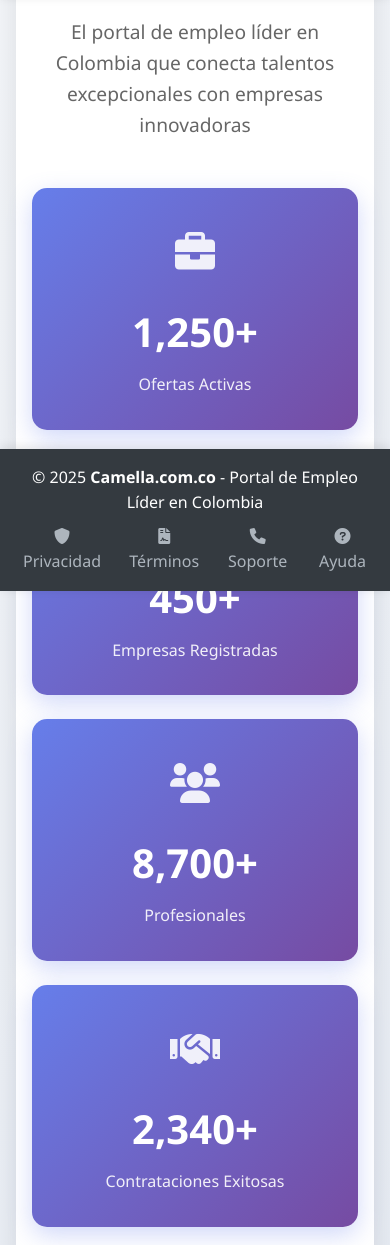
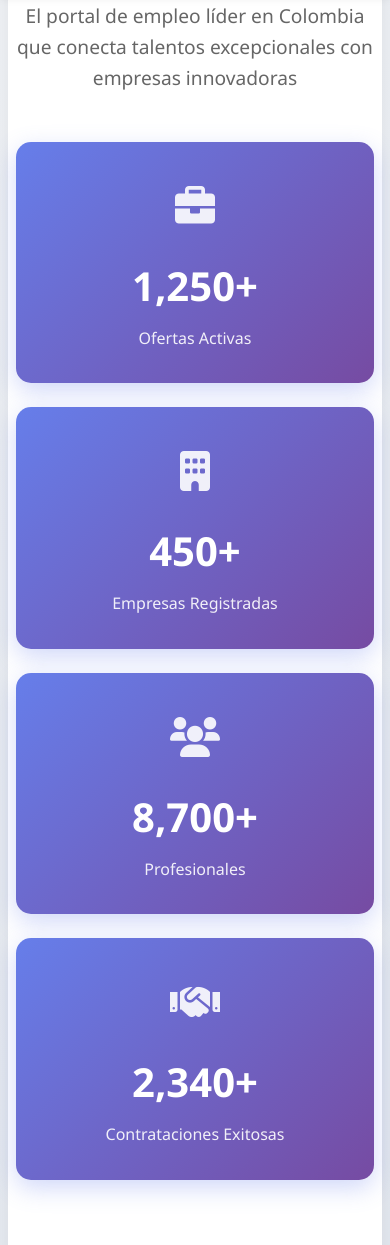
Before and after one commit to jmqp7373/camella, a PHP site: page /index.php?view=footer in a window 390 px wide. Shown: the part 253-1498 px from the top of the page. Run offline with PHP 8.4, Linux system fonts and the light colour scheme.

Commit message:
Mejorar comportamiento responsive del footer
- Footer fijo solo en pantallas grandes (>768px)
- Footer normal (no fijo) en dispositivos móviles y tablets
- Eliminado padding-bottom del body en móviles
- Añadido flexbox al body en móviles para mejor distribución
- Mejorado espaciado y transiciones
- Footer se mueve naturalmente con el scroll en móviles
- Mantiene funcionalidad completa en todas las resoluciones

```diff
--- a/assets/css/style.css
+++ b/assets/css/style.css
@@ -15,7 +15,6 @@
     background: linear-gradient(135deg, #f5f7fa 0%, #c3cfe2 100%);
     min-height: 100vh;
     padding-top: 80px; /* Espacio para header fijo */
-    padding-bottom: 60px; /* Espacio para footer fijo */
 }
 
 /* ========================================
@@ -202,10 +201,10 @@
 }
 
 /* ========================================
-   FOOTER FIJO
+   FOOTER RESPONSIVE
    ======================================== */
 .main-footer {
-    position: fixed;
+    position: relative;
     bottom: 0;
     left: 0;
     right: 0;
@@ -213,8 +212,8 @@
     color: white;
     text-align: center;
     padding: 1rem;
-    z-index: 1000;
     box-shadow: 0 -2px 10px rgba(0,0,0,0.1);
+    margin-top: auto;
 }
 
 .footer-content {
@@ -245,6 +244,21 @@
 /* ========================================
    RESPONSIVE
    ======================================== */
+
+/* Footer fijo solo en pantallas grandes */
+@media (min-width: 769px) {
+    .main-footer {
+        position: fixed;
+        bottom: 0;
+        z-index: 1000;
+    }
+
+    body {
+        padding-bottom: 60px; /* Espacio para footer fijo en desktop */
+    }
+}
+
+/* Responsive para móviles y tablets */
 @media (max-width: 768px) {
     .header-content {
         flex-direction: column;
@@ -259,11 +273,16 @@
 
     body {
         padding-top: 120px;
+        padding-bottom: 0; /* Sin padding para footer en móvil */
+        display: flex;
+        flex-direction: column;
+        min-height: 100vh;
     }
 
     .main-content {
         margin: 1rem;
         padding: 1rem;
+        flex: 1; /* Ocupa el espacio disponible */
     }
 
     .categories-tree {
@@ -278,6 +297,11 @@
     .footer-content {
         flex-direction: column;
         gap: 0.5rem;
+    }
+
+    .main-footer {
+        position: relative; /* Footer normal en móvil */
+        margin-top: 2rem; /* Separación del contenido */
     }
 }
 
@@ -388,6 +412,36 @@
     background: #138496;
 }
 
+/* ========================================
+   MEJORAS ADICIONALES PARA FOOTER RESPONSIVE
+   ======================================== */
+
+/* Asegurar que el contenido principal tenga altura mínima */
+.main-content {
+    min-height: calc(100vh - 140px); /* Altura total menos header y footer aproximado */
+}
+
+/* Pequeña mejora para transiciones suaves */
+.main-footer {
+    transition: all 0.3s ease;
+}
+
+/* Mejor espaciado en móviles */
+@media (max-width: 480px) {
+    .main-content {
+        margin: 0.5rem;
+        padding: 0.5rem;
+    }
+
+    .main-footer {
+        padding: 1.5rem 1rem;
+    }
+
+    .footer-content {
+        gap: 1rem;
+    }
+}
+
 /* Clases de animación */
 .animate-fadeIn { animation: fadeIn 0.6s ease; }
 .animate-slideInUp { animation: slideInUp 0.6s ease; }
```
